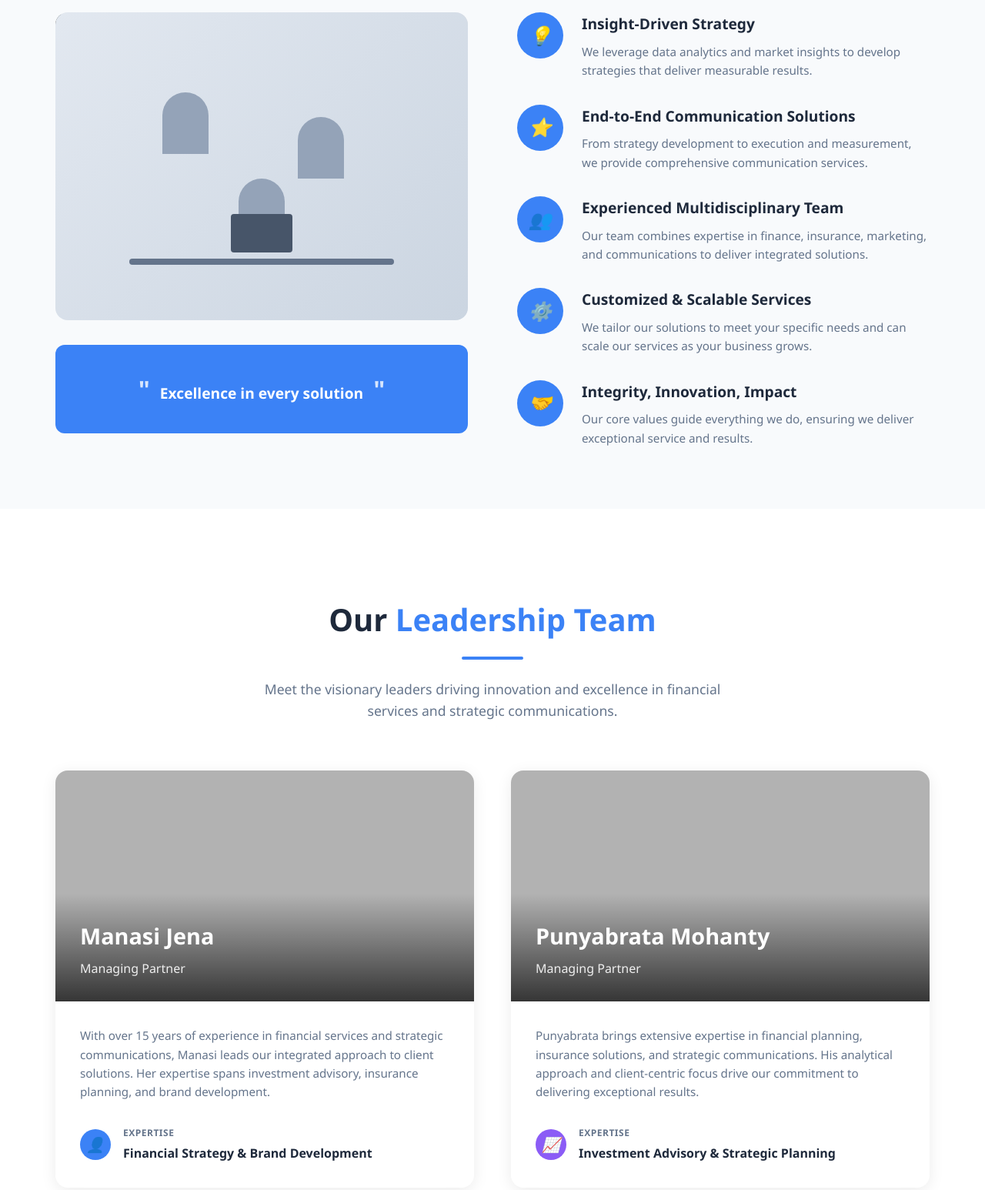
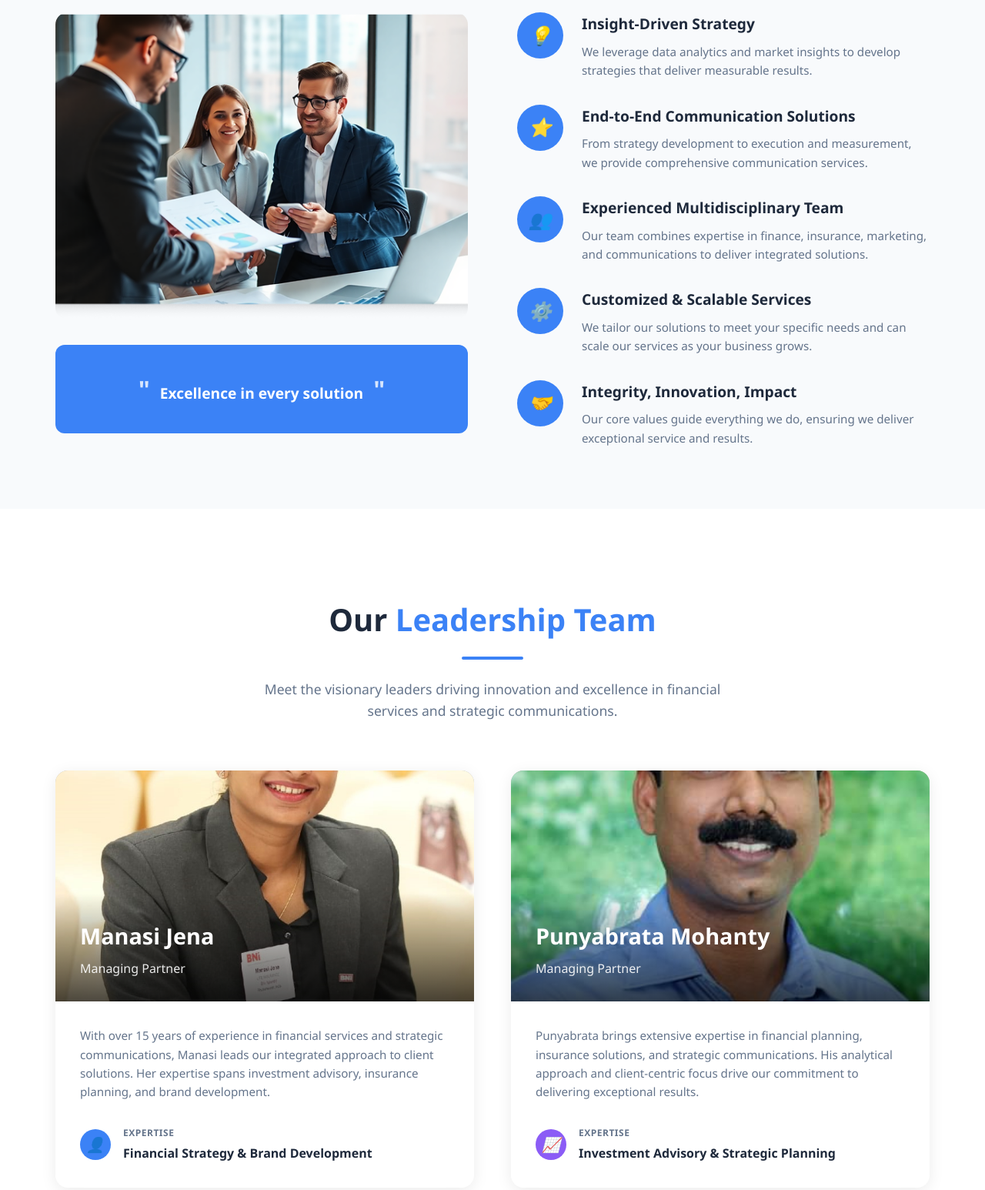
Before and after one commit to suvendu-kumar-rath/SRIQ-IFMC, a plain HTML site: page index.html in a window 1280 px wide. Shown: the part 4820-6366 px from the top of the page at 77% size. Drawn offline with Linux system fonts and the light colour scheme.

Commit message:
Minor Changes

```diff
--- a/index.html
+++ b/index.html
@@ -29,9 +29,9 @@
     <section class="hero" id="home">
         <div class="hero-content">
             <h1 class="hero-headline">
-                <span class="line">Crafting <span class="highlight-blue">Influence.</span></span>
-                <span class="line">Shaping <span class="highlight-purple">Brands.</span></span>
-                <span class="line">Inspiring <span class="highlight-blue">Impact.</span></span>
+                <span class="line">Crafting <span class="highlight-blue">&nbsp; Influence.</span></span>
+                <span class="line">Shaping <span class="highlight-purple">&nbsp; Brands.</span></span>
+                <span class="line">Inspiring <span class="highlight-blue">&nbsp; Impact.</span></span>
             </h1>
             <p class="hero-subtext">
                 Empowering Brands. Influencing Minds. Delivering Finance & Insurance Solutions.
@@ -279,16 +279,7 @@
              <div class="why-choose-content">
                  <div class="why-choose-left">
                      <div class="business-image">
-                         <img src="./assets/business-professional.png" alt="Business professionals in meeting" onerror="this.style.display='none'">
-                         <div class="image-placeholder">
-                             <div class="placeholder-content">
-                                 <div class="person-1"></div>
-                                 <div class="person-2"></div>
-                                 <div class="person-3"></div>
-                                 <div class="table"></div>
-                                 <div class="laptop"></div>
-                             </div>
-                         </div>
+                         <img src="./assets/why.png" alt="Business professionals in meeting" onerror="this.style.display='none'">
                      </div>
                      <div class="quote-box">
                          <span class="quote-mark">"</span>
@@ -368,7 +359,7 @@
              <div class="leadership-cards">
                  <div class="leadership-card">
                      <div class="profile-image manasi-image">
-                         <img src="./assets/manasi-jena.jpg" alt="Manasi Jena" onerror="this.style.display='none'">
+                         <img src="./assets/manasi-jena.jpeg" alt="Manasi Jena" onerror="this.style.display='none'">
                          <div class="image-overlay">
                              <h3 class="profile-name">Manasi Jena</h3>
                              <p class="profile-title">Managing Partner</p>
@@ -392,7 +383,7 @@
 
                  <div class="leadership-card">
                      <div class="profile-image punyabrata-image">
-                         <img src="./assets/punyabrata-mohanty.jpg" alt="Punyabrata Mohanty" onerror="this.style.display='none'">
+                         <img src="./assets/punyabrata-mohanty.jpeg" alt="Punyabrata Mohanty" onerror="this.style.display='none'">
                          <div class="image-overlay">
                              <h3 class="profile-name">Punyabrata Mohanty</h3>
                              <p class="profile-title">Managing Partner</p>
@@ -500,8 +491,7 @@
                          </div>
                          <div class="contact-details">
                              <h4>Email</h4>
-                             <p>info@sriqifmc.com</p>
-                             <p>support@sriqifmc.com</p>
+                             <p>solutions@sriq.in</p>
                          </div>
                      </div>
 
@@ -644,7 +634,7 @@
                          <div class="contact-icon">
                              <i class="icon-email"></i>
                          </div>
-                         <p>info@sriqifmc.com</p>
+                         <p>solutions@sriq.in</p>
                      </div>
                  </div>
              </div>
```
Also changed, not shown: assets/manasi-jena.jpeg (added), assets/punyabrata-mohanty.jpeg (added), assets/why.png (renamed from assets/business-professional.png).
